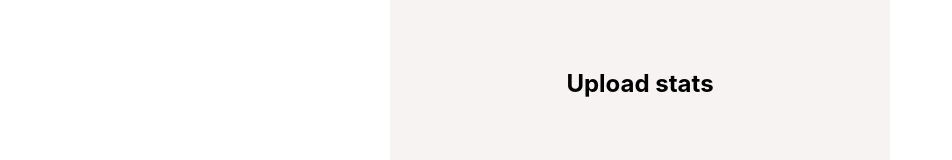
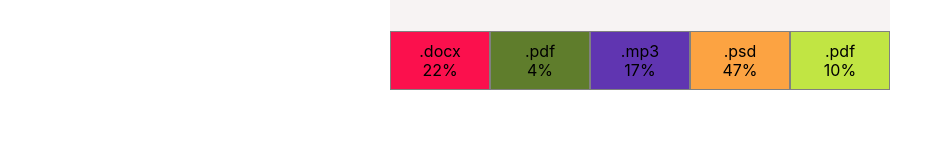
Before and after one commit to NatalliaMaskalenko/goit-react-hw-01-components, a React (Create React App) app: page / in a window 1280 px wide. Shown: the part 728-888 px from the top of the page, without its empty margins (0-952 px from the left). Built offline with nearby package versions, Linux system fonts and the light colour scheme.

Commit message:
Исправляет ошибки

```diff
--- a/src/components/App.js
+++ b/src/components/App.js
@@ -21,9 +21,9 @@ export default function App() {
             followers={user.stats.followers}
             views={user.stats.views}
             likes={user.stats.likes}
-        />,
-        <Statistics stats={statisticalData} />,
-        <FriendList friends={friends} />,
+        />
+        <Statistics stats={statisticalData} />
+        <FriendList friends={friends} />
         <Transactions transactions={transactions}/>
     </div>
 };
--- a/src/components/Statistics/Statistics.js
+++ b/src/components/Statistics/Statistics.js
@@ -3,9 +3,9 @@ import s from'./Statistics.module.css';
 
 import StatisticsItem from "./StatisticsItem";
 
-export default function Statistics({title = 'Upload stats', stats}) {
+export default function Statistics({title, stats}) {
     return (<section className={s.statistics}>
-        <h2 className={s.title}>{title}</h2>
+         {title && <h2 slassName={s.title}>{title}</h2>}
         <ul className={s.statList}>
             {stats.map(el => (
                 <StatisticsItem
```
